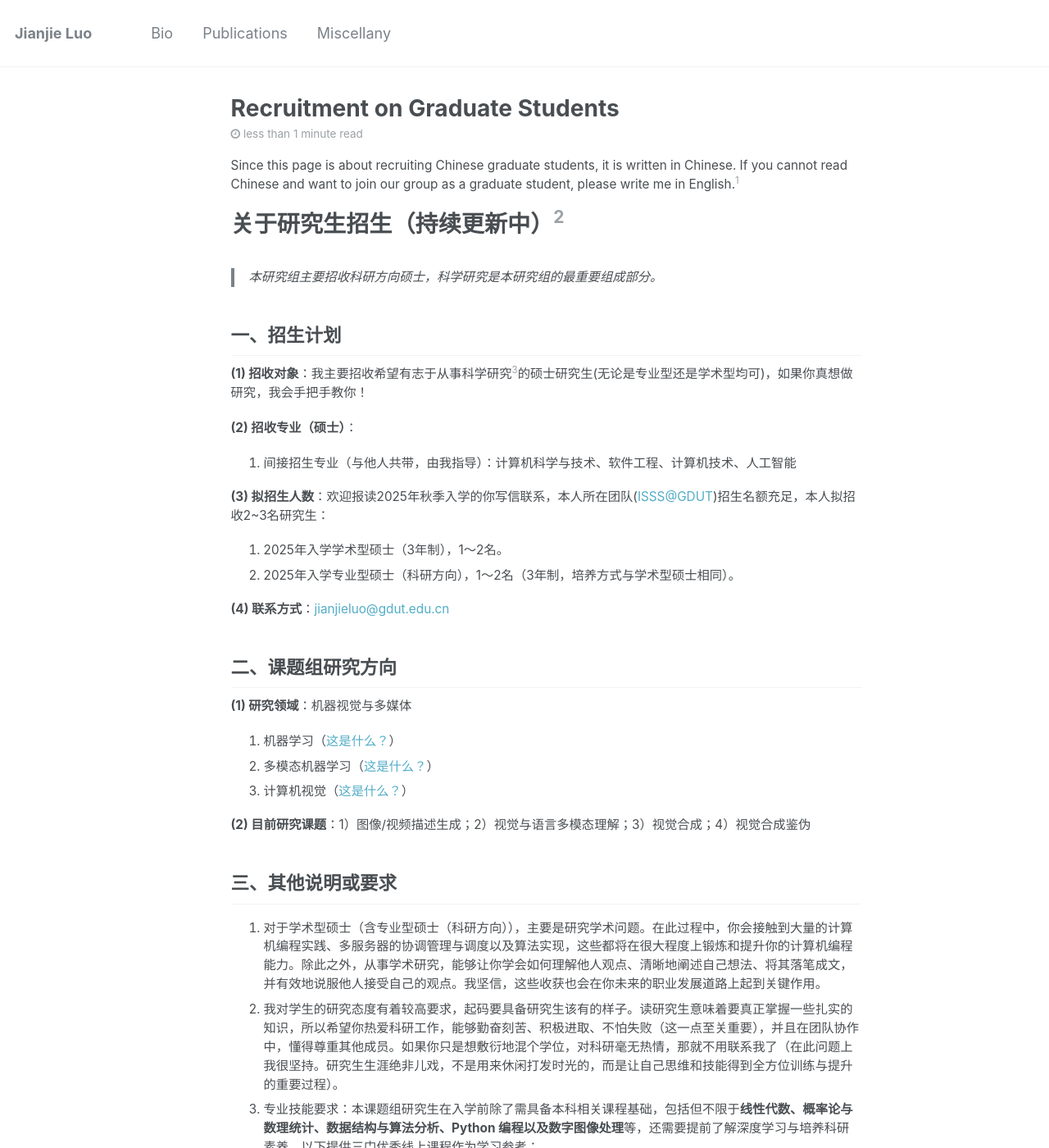
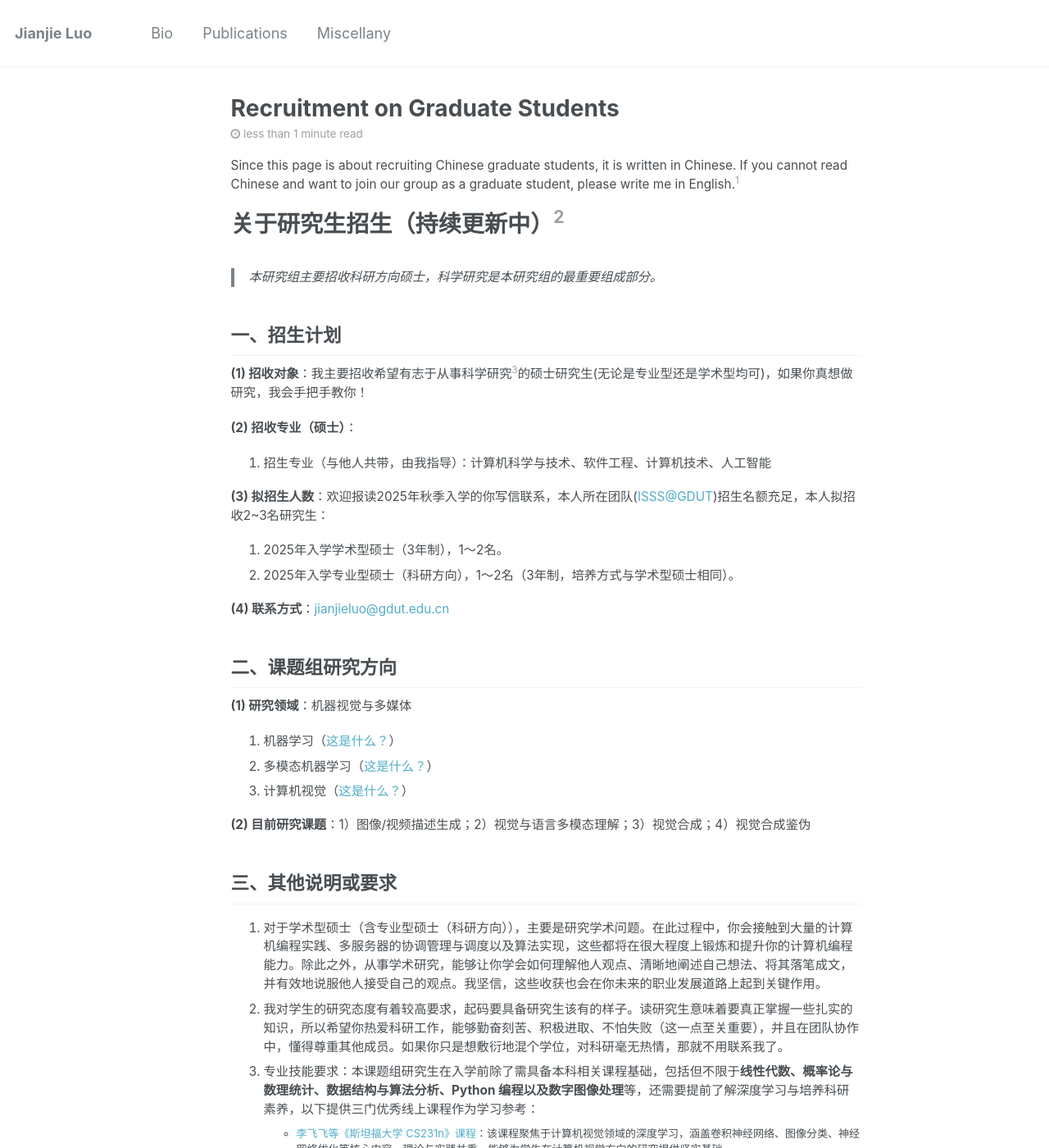
Before and after one commit to jianjieluo/jianjieluo.github.io, a Jekyll site: the page built from _posts/2025-04-22-recruitment-on-graduate.md, in a window 1280 px wide and 1400 px high. Shown: the whole window at 82% size. Built offline with Jekyll 4.4.1, drawn with Linux system fonts in a browser that asks for light colours; a script that is not in the unit is left out.

Commit message:
update graduate

```diff
--- a/_posts/2025-04-22-recruitment-on-graduate.md
+++ b/_posts/2025-04-22-recruitment-on-graduate.md
@@ -17,7 +17,7 @@ Since this page is about recruiting Chinese graduate students, it is written in
 **(1) 招收对象**：我主要招收希望有志于从事科学研究[^2]的硕士研究生(无论是专业型还是学术型均可)，如果你真想做研究，我会手把手教你！
 
 **(2) 招收专业（硕士）**：
-1. 间接招生专业（与他人共带，由我指导）：计算机科学与技术、软件工程、计算机技术、人工智能
+1. 招生专业（与他人共带，由我指导）：计算机科学与技术、软件工程、计算机技术、人工智能
 
 **(3) 拟招生人数**：欢迎报读2025年秋季入学的你写信联系，本人所在团队([ISSS@GDUT](https://www.scholat.com/showTeamworkOfMembers.html?id=2132&changeTo=Ch&nav=2))招生名额充足，本人拟招收2~3名研究生：
 1. 2025年入学学术型硕士（3年制），1～2名。
@@ -37,7 +37,7 @@ Since this page is about recruiting Chinese graduate students, it is written in
 ## 三、其他说明或要求
 
 1. 对于学术型硕士（含专业型硕士（科研方向）），主要是研究学术问题。在此过程中，你会接触到大量的计算机编程实践、多服务器的协调管理与调度以及算法实现，这些都将在很大程度上锻炼和提升你的计算机编程能力。除此之外，从事学术研究，能够让你学会如何理解他人观点、清晰地阐述自己想法、将其落笔成文，并有效地说服他人接受自己的观点。我坚信，这些收获也会在你未来的职业发展道路上起到关键作用。
-2. 我对学生的研究态度有着较高要求，起码要具备研究生该有的样子。读研究生意味着要真正掌握一些扎实的知识，所以希望你热爱科研工作，能够勤奋刻苦、积极进取、不怕失败（这一点至关重要），并且在团队协作中，懂得尊重其他成员。如果你只是想敷衍地混个学位，对科研毫无热情，那就不用联系我了（在此问题上我很坚持。研究生生涯绝非儿戏，不是用来休闲打发时光的，而是让自己思维和技能得到全方位训练与提升的重要过程）。
+2. 我对学生的研究态度有着较高要求，起码要具备研究生该有的样子。读研究生意味着要真正掌握一些扎实的知识，所以希望你热爱科研工作，能够勤奋刻苦、积极进取、不怕失败（这一点至关重要），并且在团队协作中，懂得尊重其他成员。如果你只是想敷衍地混个学位，对科研毫无热情，那就不用联系我了。
 3. 专业技能要求：本课题组研究生在入学前除了需具备本科相关课程基础，包括但不限于**线性代数、概率论与数理统计、数据结构与算法分析、Python 编程以及数字图像处理**等，还需要提前了解深度学习与培养科研素养，以下提供三门优秀线上课程作为学习参考：
 - [李飞飞等《斯坦福大学 CS231n》课程](https://cs231n.stanford.edu/)：该课程聚焦于计算机视觉领域的深度学习，涵盖卷积神经网络、图像分类、神经网络优化等核心内容，理论与实践并重，能够为学生在计算机视觉方向的研究提供坚实基础。
 - [李沐《动手学深度学习 PyTorch版》课程](https://space.bilibili.com/1567748478/lists/358497?type=series)：该课程以实践为导向，通过丰富的案例和代码实现，深入浅出地讲解深度学习的基本概念、算法及应用，涵盖从基础的神经网络到先进的Transformer等众多主题，有助于学生快速掌握深度学习的精髓并在实际项目中灵活应用。
```
